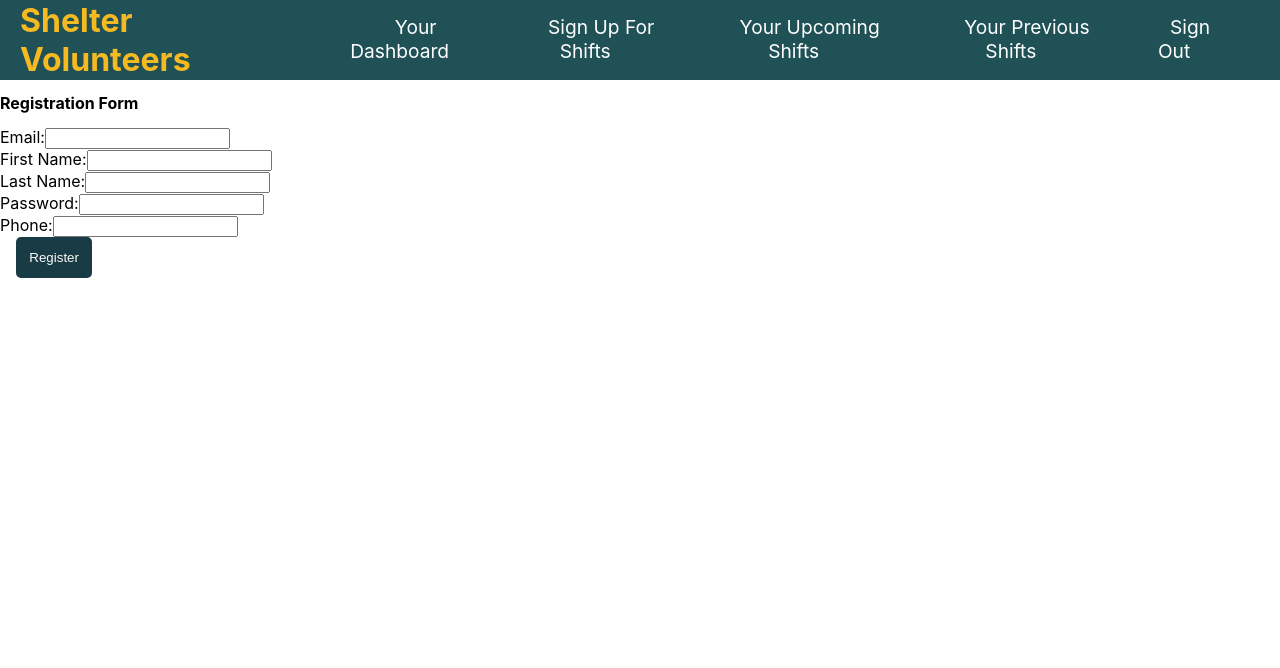
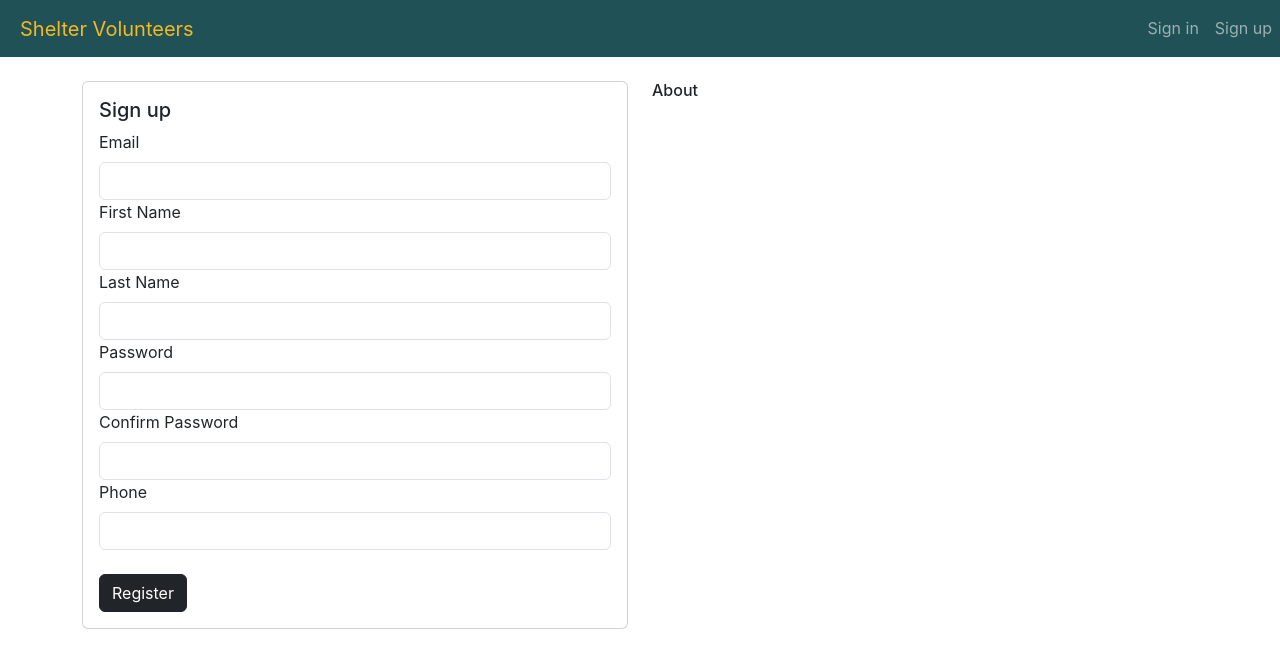
Before and after one commit to oss-slu/shelter_volunteers, a React (Create React App) app in the folder client_app/: page /signup in a window 1280 px wide. Shown: the top 668 px of the page. Built offline with nearby package versions, Linux system fonts and the light colour scheme; no server answers.

Commit message:
styling done. working on more styling

```diff
--- a/client_app/package.json
+++ b/client_app/package.json
@@ -10,9 +10,11 @@
     "@testing-library/jest-dom": "^5.17.0",
     "@testing-library/react": "^13.4.0",
     "@testing-library/user-event": "^13.5.0",
+    "bootstrap": "^5.3.2",
     "chart.js": "^4.4.0",
     "date-fns": "^2.30.0",
     "react": "^18.2.0",
+    "react-bootstrap": "^2.9.1",
     "react-chartjs-2": "^5.2.0",
     "react-datepicker": "^4.21.0",
     "react-dom": "^18.2.0",
--- a/client_app/src/App.js
+++ b/client_app/src/App.js
@@ -7,16 +7,18 @@ import Login from "./Components/authentication/Login";
 import Logout from "./Components/authentication/Logout";
 import SignUp from "./Components/authentication/SignUp";
 import ProtectedRoute from "./ProtectedRoute";
+import React,{useState} from "react";
 
 import "./App.css";
 
 function App() {
+  const [auth, setAuth] = useState(false);
   return (
     <>
       <Router>
-        <NavBar/>
+        <NavBar auth={auth}/>
         <Routes>
-          <Route path="/" element={<Login />} />
+          <Route path="/" element={<Login setAuth={setAuth}/>} />
           <Route path="/signup" element={<SignUp />} />
           {/* Protected Routes */}
           <Route path="/" element={<ProtectedRoute />}>
--- a/client_app/src/Components/NavBar.css
+++ b/client_app/src/Components/NavBar.css
@@ -1,157 +1,34 @@
+/* Navbar background color */
 .navbar {
-  background-color: #1f5156;
-  height: 80px;
-  display: flex;
-  justify-content: center;
-  align-items: center;
-  font-size: 1.2rem;
-  position: sticky;
-  top: 0;
-  z-index: 9999;
+  background-color: #1f5156 !important;
 }
 
-.nav-container {
-  display: flex;
-  justify-content: center;
-  align-items: center;
-  width: 100%;
-  height: 80px;
-  max-width: 1500px;
-  position: relative;
+.navbar-nav .nav-link {
+  padding-left: 1em;
 }
 
-.nav-logo {
-  color: #f5b921;
-  align-items: center;
-  margin-left: 20px;
-  cursor: pointer;
-  text-decoration: none;
-  font-size: 2rem;
-  flex-grow: 1;
-  font-weight: 700;
-  display: flex;
-  align-items: center;
-  justify-items: center;
+.navbar-brand {
+  color: #f5b921 !important;
+  padding-left: 1em;
+  @media (max-width:  300px) {
+      font-size: 1rem !important;
+  }
 }
 
-.nav-logo .icon {
-  display: inline-block;
-  width: 3rem;
-  height: 3rem;
-  margin-left: 16px;
+/* Active link */
+.nav-link.active {
+  border-bottom: 1px solid #f5b921;
 }
 
-.nav-menu {
-  display: flex;
-  list-style: none;
-  text-align: center;
-  margin-right: 2rem;
+.nav-link:after {
+  content: "";
+  display: block;
+  height: 1px;
+  width: 0;
+  transition: width 0.3s ease, background-color 0.5s ease;
 }
 
-.nav-links {
-  color: #fff;
-  text-decoration: none;
-  padding: 0.5rem 1rem;
-  height: 100%;
-  border-bottom: 3px solid transparent;
-}
-
-.nav-item {
-  margin-right: 1rem;
-}
-
-.nav-item:after {
-  content: "";
-  display: block;
-  height: 3px;
-  width: 0;
-  background: transparent;
-  transition: width 0.7s ease, background-color 0.5s ease;
-}
-
-.nav-item:hover:after {
+.nav-link:hover:after {
   width: 100%;
   background: #ffdd40;
 }
-
-.nav-item .active {
-  color: #ffdd40;
-  border-bottom: 1px solid #ffdd40;
-}
-
-.nav-icon {
-  display: none;
-  color: #f5b921;
-}
-
-.nav-icon .icon {
-  display: inline-block;
-  width: 2rem;
-  height: 2rem;
-}
-
-@media screen and (max-width: 960px) {
-  .nav-menu {
-    display: flex;
-    flex-direction: column;
-    width: 100%;
-    padding: 0;
-    border-top: 1px solid #fff;
-    position: absolute;
-    top: 60px;
-    left: -110%;
-    opacity: 1;
-    transition: all 0.5s ease;
-  }
-  ul{
-    margin: 0;
-  }
-
-  li {
-    overflow: hidden;
-  }
-
-  .nav-menu.active {
-    background: #1f5156f2;
-    left: 0px;
-    opacity: 1;
-    margin: 0;
-    padding: 0;
-    transition: all 0.5s ease;
-    z-index: 9999;
-  }
-  .nav-item .active {
-    color: #ffdd40;
-    border: none;
-  }
-  .nav-links {
-    width: 100%;
-    display: table;
-  }
-  .nav-logo {
-    font-size: 1.5rem;
-    font-weight: 700;
-  }
-  .nav-logo .icon {
-    width: 2rem;
-    height: 2rem;
-  }
-
-  .nav-icon {
-    display: block;
-    position: absolute;
-    top: 50%;
-    right: 0;
-    transform: translate(-100%, -50%);
-    width: 2rem;
-    height: 2rem;
-    cursor: pointer;
-    color: #ffdd40;
-  }
-}
-
-@media (max-width:  300px) {
-  .nav-logo{
-    font-size: 1rem;
-  }
-}
--- a/client_app/src/Components/NavBar.js
+++ b/client_app/src/Components/NavBar.js
@@ -1,91 +1,48 @@
-import React, { useState } from "react";
-import { NavLink } from "react-router-dom";
-import "./NavBar.css";
-import { HamburgerMenuClose, HamburgerMenuOpen } from "./Icons";
+import React,{useState,useEffect,useContext} from "react";
+import { Navbar, Nav} from 'react-bootstrap';
+import "./NavBar.css"
+import { useLocation } from 'react-router-dom';
 
-function NavBar() {
-  const [click, setClick] = useState(false);
-  const handleClick = () => setClick(!click);
+function CustomNavBar({ auth }) {
+  const location = useLocation();
+  const [isAuthenticated, setIsAuthenticated] = useState(false);
+  useEffect(() => {
+
+    const token = localStorage.getItem('token');
+
+    if(token) {
+      setIsAuthenticated(true);
+    } else {
+      setIsAuthenticated(false);
+    }
+
+  }, []);
   return (
     <>
-      <nav className="navbar">
-        <div className="nav-container">
-          <NavLink exact to="/" className="nav-logo">
-            <span>Shelter Volunteers</span>
-          </NavLink>
-
-          <ul className={click ? "nav-menu active" : "nav-menu"}>
-            <li className="nav-item">
-              <NavLink
-                exact
-                to="/"
-                activeClassName="active"
-                className="nav-links"
-                onClick={handleClick}
-              >
-                Your Dashboard
-              </NavLink>
-            </li>
-            <li className="nav-item">
-              <NavLink
-                exact
-                to="/shelters"
-                activeClassName="active"
-                className="nav-links"
-                onClick={handleClick}
-              >
-                Sign Up For Shifts
-              </NavLink>
-            </li>
-            <li className="nav-item">
-              <NavLink
-                exact
-                to="/upcoming-shifts"
-                activeClassName="active"
-                className="nav-links"
-                onClick={handleClick}
-              >
-                Your Upcoming Shifts
-              </NavLink>
-            </li>
-            <li className="nav-item">
-              <NavLink
-                exact
-                to="/past-shifts"
-                activeClassName="active"
-                className="nav-links"
-                onClick={handleClick}
-              >
-                Your Previous Shifts
-              </NavLink>
-            </li>
-            <li className="nav-item">
-              <NavLink
-                exact
-                to="/logout"
-                activeClassName="active"
-                className="nav-links"
-                onClick={handleClick}
-              >
-                Sign Out
-              </NavLink>
-            </li>
-          </ul>
-          <div className="nav-icon" onClick={handleClick}>
-            {!click ? (
-              <span className="icon">
-                <HamburgerMenuOpen />{" "}
-              </span>
-            ) : (
-              <span className="icon">
-                <HamburgerMenuClose />
-              </span>
-            )}
-          </div>
-        </div>
-      </nav>
+      <Navbar collapseOnSelect expand="lg" sticky="top" data-bs-theme="dark">
+          <Navbar.Brand href="/">Shelter Volunteers</Navbar.Brand>
+          <Navbar.Toggle aria-controls="responsive-navbar-nav"/>
+          <Navbar.Collapse id="responsive-navbar-nav">
+            <Nav className="justify-content-end" style={{ width: "100%" }}>
+              {(isAuthenticated || auth) ? (
+                <>
+                <Nav.Link href="/" active={location.pathname === "/dashboard"}>Your Dashboard</Nav.Link>
+                <Nav.Link href="/shelters" active={location.pathname === "/shelters"}>Sign Up For Shifts</Nav.Link>
+                <Nav.Link href="/upcoming-shifts" active={location.pathname === "/upcoming-shifts"}>Your Upcoming Shifts</Nav.Link>
+                <Nav.Link href="/past-shifts" active={location.pathname === "/past-shifts"}>Your Previous Shifts</Nav.Link>
+                <Nav.Link href="/logout">Sign Out</Nav.Link>
+                </>):(
+                  <>
+                  <Nav.Link href="/">Sign in</Nav.Link>
+                  <Nav.Link href="/signup">Sign up</Nav.Link>
+                  </>
+                )
+              }
+            </Nav>
+          </Navbar.Collapse>
+      </Navbar>
     </>
   );
 }
 
-export default NavBar;
+export default CustomNavBar;
--- a/client_app/src/Components/authentication/Login.js
+++ b/client_app/src/Components/authentication/Login.js
@@ -1,6 +1,7 @@
 import { useState } from "react";
 import { Link, Navigate, useNavigate } from "react-router-dom";
 import { SERVER } from "../../config";
+import { Form, Button, Container, Card } from 'react-bootstrap';
 
 async function LoginUser(user, pass) {
   try {
@@ -28,7 +29,7 @@ async function LoginUser(user, pass) {
 }
 
 
-export default function Login() {
+export default function Login({ setAuth }) {
 
   const token = localStorage.getItem('token')
   const navigate = useNavigate()
@@ -40,33 +41,47 @@ export default function Login() {
     e.preventDefault();
     await LoginUser(username, password);
     const mytoken = localStorage.getItem('token')
+    setAuth(true);
     navigate("/dashboard")
   }
   //if user is already loggedin redirect to dashboard page
-  if (token){
-     return <Navigate to="/dashboard" />
+  if (token) {
+    return <Navigate to="/dashboard" />
   }
 
+  return (
+    <Container>
+      <br>
+      </br>
+      <Card>
+        <Card.Body>
+          <Card.Title>Sign in</Card.Title>
+          <Form onSubmit={handleSubmit}>
+            <Form.Group controlId="formBasicEmail">
+              <Form.Label>Username</Form.Label>
+              <Form.Control type="text"
+                onChange={e => setUserName(e.target.value)}
+              />
+            </Form.Group>
 
-  return(
-    <div>
-      <h1>Please Log In</h1>
-      <form onSubmit={handleSubmit}>
-        <label>
-          <p>Username</p>
-          <input type="text" onChange={e => setUserName(e.target.value)} />
-        </label>
-        <label>
-          <p>Password</p>
-          <input type="password" onChange={e => setPassword(e.target.value)} />
-        </label>
-        <div>
-          <button type="submit">Sign In</button>
-        </div>
-      </form>
-      <Link to="/signup">
-        <button>Create an Account</button>
-      </Link>
-    </div>
-  )
+            <Form.Group controlId="formBasicPassword">
+              <Form.Label>Password</Form.Label>
+              <Form.Control type="password"
+                onChange={e => setPassword(e.target.value)}
+              />
+            </Form.Group>
+            <br>
+            </br>
+            <Button variant="dark" type="submit">
+              Login
+            </Button>
+
+            <div className="py-2">
+              Don't have an account? <Link to="/signup">Sign Up</Link>
+            </div>
+          </Form>
+        </Card.Body>
+      </Card>
+    </Container>
+  );
 }
--- a/client_app/src/Components/authentication/Logout.js
+++ b/client_app/src/Components/authentication/Logout.js
@@ -1,7 +1,9 @@
 import { Navigate, useNavigate } from "react-router-dom";
+import {useEffect} from "react";
 export default function Logout(){
   const navigate = useNavigate()
-  localStorage.clear();
-  navigate("/")
-
+  useEffect(() => {
+    localStorage.clear();
+    navigate("/");
+  }, []);
 }
--- a/client_app/src/Components/authentication/SignUp.js
+++ b/client_app/src/Components/authentication/SignUp.js
@@ -1,5 +1,6 @@
-import { useState } from 'react';
-import {Link, Navigate, useNavigate } from "react-router-dom";
+import { useState, useEffect } from 'react';
+import { Link } from "react-router-dom";
+import { Form, Button, Alert, Card, Container, Row, Col } from 'react-bootstrap';
 
 function RegistrationForm() {
   const [formData, setFormData] = useState({
@@ -8,10 +9,18 @@ function RegistrationForm() {
     lastName: '',
     password: '',
     phone: '',
+    confirmPass: '',
   });
-
-  const [signedUp, setSignedUp] = useState(false)
-
+  const [showSuccessModal, setShowSuccessModal] = useState(false);
+  const [showErrorModal, setShowErrorModal] = useState(false);
+  const [isPasswordSame, setIsPasswordSame] = useState(false);
+  useEffect(() => {
+    if (formData.password === formData.confirmPass) {
+      setIsPasswordSame(true);
+    } else {
+      setIsPasswordSame(false);
+    }
+  }, [formData.password, formData.confirmPass]);
   const handleChange = (e) => {
     const { name, value } = e.target;
     setFormData({ ...formData, [name]: value });
@@ -32,55 +41,126 @@ function RegistrationForm() {
 
       if (response.ok) {
         // Registration was successful
-        setSignedUp(true)
+        setShowSuccessModal(true);
+        setFormData({
+          email: '',
+          firstName: '',
+          lastName: '',
+          password: '',
+          confirmPass: '',
+          phone: ''
+        })
       } else {
         // Handle registration errors
-        alert('Registration failed. Please try again.');
+        setShowErrorModal(true);
       }
     } catch (error) {
       console.error('Error:', error);
-      alert('An error occurred while registering. Please try again later.');
+      setShowErrorModal(true);
     }
   };
 
   return (
-    <div>
-      <h2>Registration Form</h2>
-      {signedUp ? (
-        <div>
-            <h1> Your account has been created </h1>
-            <Link to="/">
-                <button>Sign In</button>
-            </Link>
-        </div>
-        ):(
-        <form onSubmit={handleSubmit}>
-        <div>
-          <label>Email:</label>
-          <input type="email" name="email" value={formData.email} onChange={handleChange} required />
-        </div>
-        <div>
-          <label>First Name:</label>
-          <input type="text" name="firstName" value={formData.firstName} onChange={handleChange} required />
-        </div>
-        <div>
-          <label>Last Name:</label>
-          <input type="text" name="lastName" value={formData.lastName} onChange={handleChange} required />
-        </div>
-        <div>
-          <label>Password:</label>
-          <input type="password" name="password" value={formData.password} onChange={handleChange} required />
-        </div>
-        <div>
-          <label>Phone:</label>
-          <input type="tel" name="phone" value={formData.phone} onChange={handleChange} />
-        </div>
-        <div>
-          <button type="submit">Register</button>
-        </div>
-      </form>
-     )}
-    </div>
+    <>
+      {showSuccessModal && (
+        <Alert variant="success">Account created! <Link to="/login">Sign In</Link></Alert>
+      )}
+      {showErrorModal && (
+        <Alert variant="danger" onClose={() => setShowErrorModal(false)} dismissible>Error creating an accout!, Please try again </Alert>
+      )}
+      <Container>
+        <br>
+        </br>
+        <Row>
+          <Col md={6}>
+            <Card>
+              <Card.Body>
+                <Card.Title>Sign up</Card.Title>
+                <Form onSubmit={handleSubmit}>
+                  <Form.Group>
+                    <Form.Label>Email</Form.Label>
+                    <Form.Control
+                      type="email"
+                      name="email"
+                      value={formData.email}
+                      onChange={handleChange}
+                      required
+                    />
+                  </Form.Group>
+
+                  <Form.Group>
+                    <Form.Label>First Name</Form.Label>
+                    <Form.Control
+                      type="text"
+                      name="firstName"
+                      value={formData.firstName}
+                      onChange={handleChange}
+                      required
+                    />
+                  </Form.Group>
+                  <Form.Group>
+                    <Form.Label>Last Name</Form.Label>
+                    <Form.Control
+                      type="text"
+                      name="lastName"
+                      value={formData.lastName}
+                      onChange={handleChange}
+                      required
+                    />
+                  </Form.Group>
+                  <Form.Group>
+                    <Form.Label>Password</Form.Label>
+                    <Form.Control
+                      type="password"
+                      name="password"
+                      value={formData.password}
+                      onChange={handleChange}
+                      required
+                    />
+                  </Form.Group>
+                  <Form.Group>
+                    <Form.Label>Confirm Password</Form.Label>
+                    <Form.Control
+                      type="password"
+                      name="confirmPass"
+                      value={formData.confirmPass}
+                      onChange={handleChange}
+                      required
+                    />
+                    {!isPasswordSame && (
+                      <Form.Text className="text-muted">
+                        Passwords do not match
+                      </Form.Text>
+                    )}
+
+                  </Form.Group>
+                  <Form.Group>
+                    <Form.Label>Phone</Form.Label>
+                    <Form.Control
+                      type="tel"
+                      name="phone"
+                      value={formData.phone}
+                      onChange={handleChange}
+                      required
+                    />
+                  </Form.Group>
+                  <br>
+                  </br>
+                  <Button variant="dark" type="submit">
+                    Register
+                  </Button>
+                </Form>
+              </Card.Body>
+            </Card>
+          </Col>
+
+          <Col md={6}>
+            <div> <h2>About</h2> </div>
+          </Col>
+        </Row>
+
+      </Container>
+    </>
   );
 }
 
--- a/client_app/src/index.css
+++ b/client_app/src/index.css
@@ -176,8 +176,8 @@ p {
 }
 
 p {
-  margin: 0;
-  padding: 0;
+  margin: 0  !important;
+  padding: 0 !important;
 }
 
 #radius-select {
@@ -296,14 +296,12 @@ p {
 }
 
 button {
-  background-color: #193b45;
-  border-radius: 5px;
-  color: #fdfaf6;
-  border: none;
-  padding: 1em;
-  cursor: pointer;
-  margin-left: 1rem;
-  margin-right: 1rem;
+  background-color: #193b45 ;
+  border-radius: 5px ;
+  color: #fdfaf6 ;
+  border: none ;
+  padding: 0.7em ;
+  cursor: pointer ;
 }
 
 @media screen and (max-width: 960px) {
@@ -378,7 +376,6 @@ button {
 #submit-shifts {
   margin-top: auto;
   margin-bottom: 20px;
-  font-size: 20px;
   @media (max-width:  960px) {
     position: fixed;
     bottom: 1em;
@@ -398,6 +395,7 @@ button {
   border: transparent;
   background-color: #142f37;
   cursor: not-allowed;
+  padding: 0.7em;
 }
 
 #submit-shifts button:disabled {
--- a/client_app/src/index.js
+++ b/client_app/src/index.js
@@ -1,9 +1,10 @@
 import React from 'react';
 import ReactDOM from 'react-dom/client';
-import './index.css';
 import App from './App';
 import reportWebVitals from './reportWebVitals';
 import '@fortawesome/fontawesome-svg-core/styles.css'
+import 'bootstrap/dist/css/bootstrap.min.css';
+import './index.css';
 
 const root = ReactDOM.createRoot(document.getElementById('root'));
 root.render(
```
Also changed, not shown: 1 other file (tests, documents, lock files or other folders).
